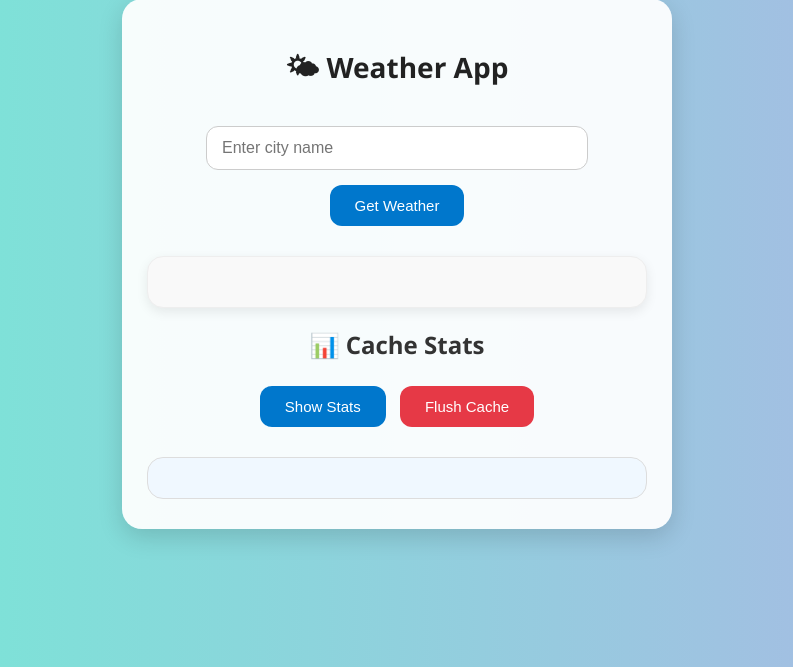
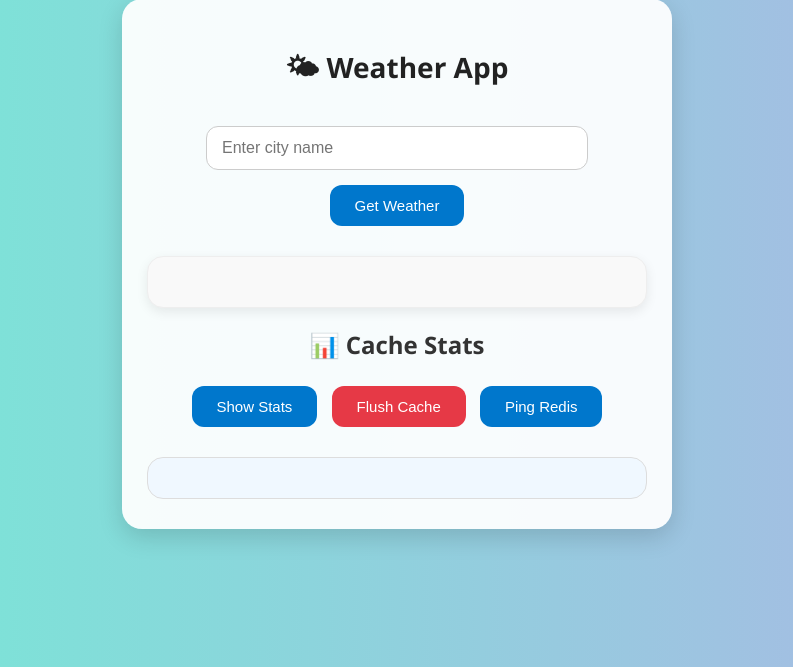
Before and after one commit to AbdulWaseaDev/Redis_Weather_App, a Flask app: page / in a window 1280 px wide. Shown: the part 51-718 px from the top of the page, without its empty margins (243-1036 px from the left). Run offline with Flask 3, Linux system fonts and the light colour scheme.

Commit message:
New features added

```diff
--- a/app.py
+++ b/app.py
@@ -134,7 +134,7 @@ def redis_info():
 
 @app.route("/favicon.ico")
 def favicon():
-    return "", 204
+    return "No icon available", 204
 
 if __name__ == "__main__":
-    app.run(debug=True)
+    app.run(debug=False)
--- a/static/script.js
+++ b/static/script.js
@@ -1,35 +1,3 @@
-// async function getWeather() {
-//   const city = document.getElementById("city").value;
-//   console.log("Fetching weather for city:", city);
-//   if (!city) {
-//     alert("Please enter a city name.");
-//     return;
-//   }
-
-//   try {
-//     const response = await fetch(`/weather/${city}`);
-//     const result = await response.json();
-//     if (!result) {
-//       document.getElementById("weatherResult").innerHTML = "<p>⚠ No data received.</p>";
-//       return;
-//     }
-// const w = result.data;
-// document.getElementById("weatherResult").innerHTML = `
-//     <h2>Weather in ${w.city}, ${w.country}</h2>
-//     🕒 Local Time: ${w.local_time}<br>
-//     🌡 Temperature: ${w.temperature_c}°C (Feels like ${w.feels_like_c}°C)<br>
-//     ☁ Condition: ${w.condition} <img src="https:${w.icon}" alt="${w.condition}"><br>
-//     💨 Wind: ${w.wind_kph} km/h (${w.wind_dir})<br>
-//     💧 Humidity: ${w.humidity}%<br>
-//     🔆 UV Index: ${w.uv_index}<br>
-//     ⏱ Last Updated: ${w.last_updated}
-// `;
-//         showStats();
-//   } catch (error) {
-//     console.error("Error fetching weather:", error);
-//     document.getElementById("weatherResult").innerHTML = "<p>⚠ Failed to fetch weather data.</p>";
-//   }
-// }
 async function getWeather() {
     const city = document.getElementById("city").value.trim();
     if (!city) {
@@ -108,3 +76,14 @@ async function flushCache() {
     alert("⚠ Failed to flush cache.");
   }
 }
+
+async function ping_redis() {
+  try {
+    const response = await fetch(`/ping-redis`);
+    const data = await response.json();
+    alert(`Redis Status: ${data.redis_status}, Success: ${data.success}`);
+  } catch (error) {
+    console.error("Error pinging Redis:", error);
+    alert("⚠ Failed to ping Redis.");
+  }
+}
--- a/templates/index.html
+++ b/templates/index.html
@@ -24,6 +24,7 @@
     <div>
       <button class="primary" onclick="showStats()">Show Stats</button>
       <button class="danger" onclick="flushCache()">Flush Cache</button>
+      <button class="primary" onclick="ping_redis()">Ping Redis</button>
     </div>
     <div id="stats" class="stats-box hidden"></div>
   </div>
```
